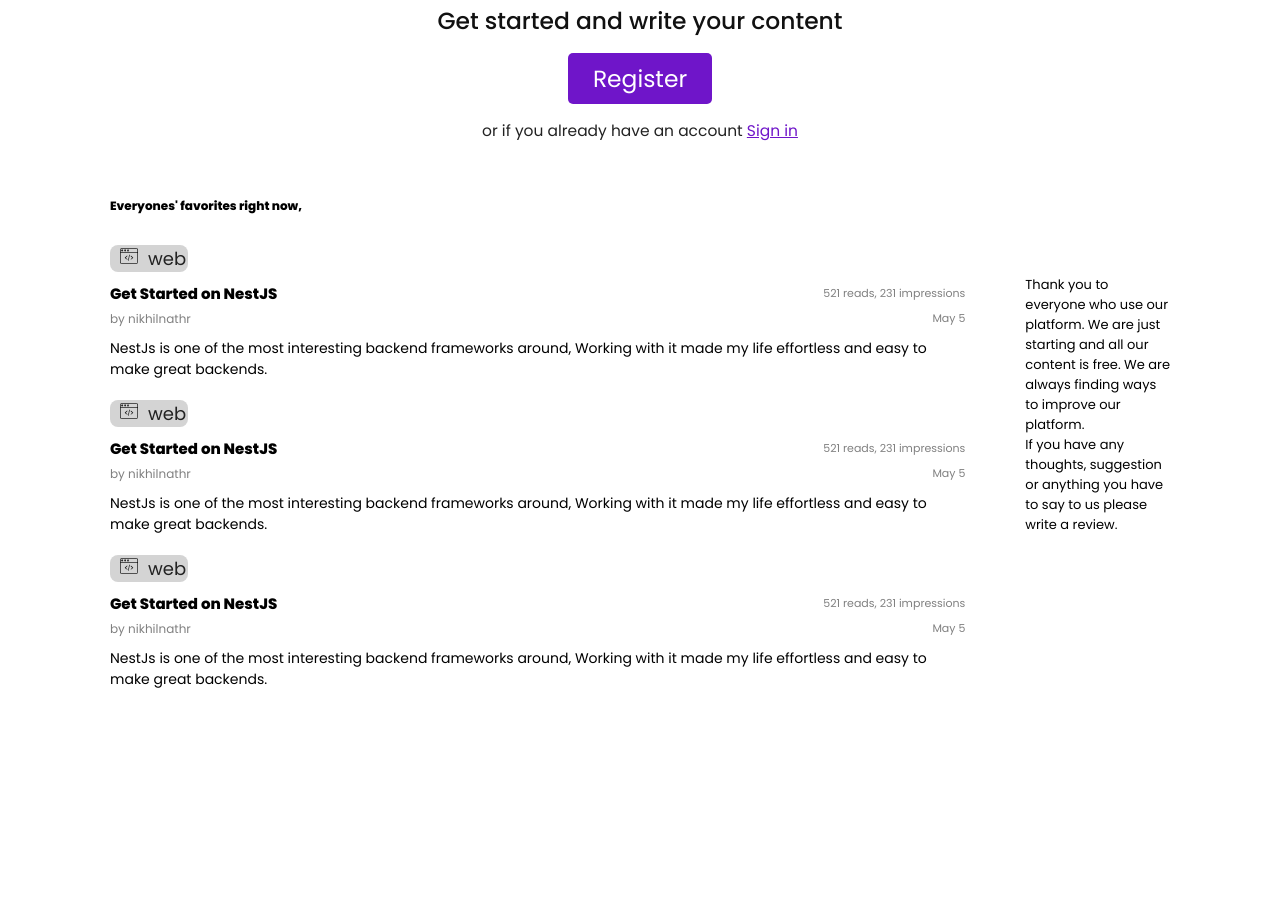
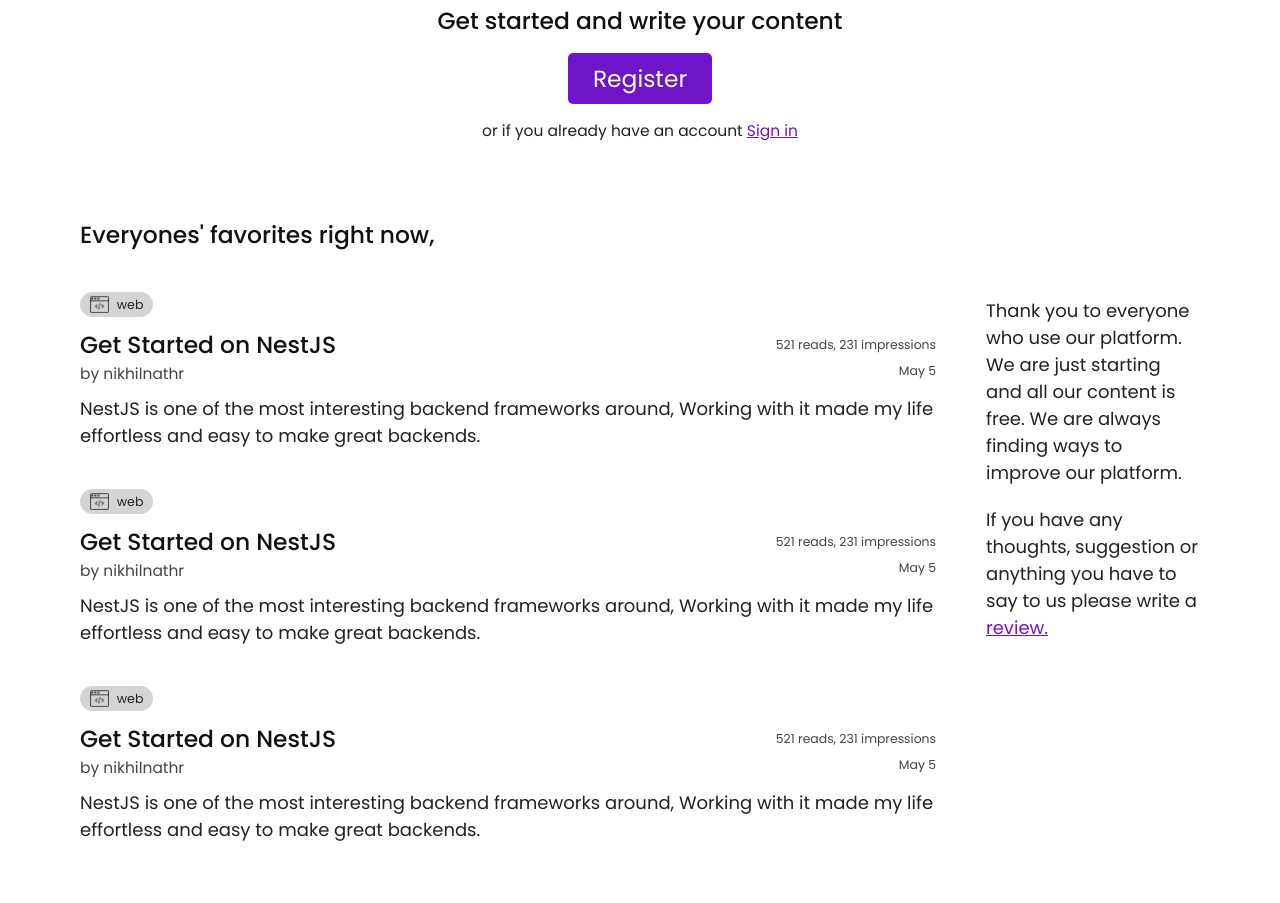
Before and after one commit to sivanandini029/artifact, a PHP site: page / in a window 1280 px wide. Shown: the part 462-1365 px from the top of the page. Before the commit the page ends 1150 px from the top, so only its background shows below. Run offline with PHP 8.4, Linux system fonts and the light colour scheme.

Commit message:
Modify bottom section

```diff
--- a/index.html
+++ b/index.html
@@ -1,7 +1,7 @@
 <!DOCTYPE html>
 <html>
     <head>
-        <title>artifact</title>
+        <title>Artifact</title>
         <link rel="stylesheet" href="style.css">
         <link href="https://fonts.googleapis.com/css2?family=Poppins:wght@400;500;800&display=swap" rel="stylesheet">
     </head>
@@ -32,15 +32,16 @@
                     <a href="#" class="register">Register</a>
                     <div class="account-exists">or if you already have an account <a href="#" class="make-purple">Sign in</a> </div>
                 </div>
-                <div class="favourite">Everyones' favorites right now,</div>
-                <div class="main-container">
+                <div class="bottom-section">
+                    <div class="post-section">
+                        <div class="title">Everyones' favorites right now,</div>
                         <div class="post-container">
-                        <div class="left-side">
-                            <div class="web">
-                                <div class="web-icon">
-                                    <img src="web 1.png">
+                            <div class="post">
+                                <div class="labels">
+                                    <div class="label">
+                                        <img class="icon" src="web 1.png">
+                                        <div class="name">web</div>
                                     </div>
-                                <div class="web-name">web</div>
                                 </div>
                                 <div class="subject">
                                     <div class="heading">Get Started on NestJS</div>
@@ -50,14 +51,14 @@
                                     <div class="author-name">by nikhilnathr</div>
                                     <div class="date">May 5</div>
                                 </div>
-                            <div class="contents">NestJs is one of the most interesting backend frameworks around, Working with it made my life effortless and easy to make great backends.</div>
+                                <div class="contents">NestJS is one of the most interesting backend frameworks around, Working with it made my life effortless and easy to make great backends.</div>
                             </div>
-                        <div class="left-side">
-                            <div class="web">
-                                <div class="web-icon">
-                                    <img src="web 1.png">
+                            <div class="post">
+                                <div class="labels">
+                                    <div class="label">
+                                        <img class="icon" src="web 1.png">
+                                        <div class="name">web</div>
                                     </div>
-                                <div class="web-name">web</div>
                                 </div>
                                 <div class="subject">
                                     <div class="heading">Get Started on NestJS</div>
@@ -67,14 +68,14 @@
                                     <div class="author-name">by nikhilnathr</div>
                                     <div class="date">May 5</div>
                                 </div>
-                            <div class="contents">NestJs is one of the most interesting backend frameworks around, Working with it made my life effortless and easy to make great backends.</div>
+                                <div class="contents">NestJS is one of the most interesting backend frameworks around, Working with it made my life effortless and easy to make great backends.</div>
                             </div>
-                        <div class="left-side">
-                            <div class="web">
-                                <div class="web-icon">
-                                    <img src="web 1.png">
+                            <div class="post">
+                                <div class="labels">
+                                    <div class="label">
+                                        <img class="icon" src="web 1.png">
+                                        <div class="name">web</div>
                                     </div>
-                                <div class="web-name">web</div>
                                 </div>
                                 <div class="subject">
                                     <div class="heading">Get Started on NestJS</div>
@@ -84,10 +85,18 @@
                                     <div class="author-name">by nikhilnathr</div>
                                     <div class="date">May 5</div>
                                 </div>
-                            <div class="contents">NestJs is one of the most interesting backend frameworks around, Working with it made my life effortless and easy to make great backends.</div>
+                                <div class="contents">NestJS is one of the most interesting backend frameworks around, Working with it made my life effortless and easy to make great backends.</div>
                             </div>
                         </div>
-                        <div class="right-side">Thank you to everyone who use our platform. We are just starting and all our content is free. We are always finding ways to improve our platform.</br> If you have any thoughts, suggestion or anything you have to say to us please write a review.</div>
+                    </div>
+                    <div class="right-side">
+                        <p>
+                            Thank you to everyone who use our platform. We are just starting and all our content is free. We are always finding ways to improve our platform.
+                        </p>
+                        <p>
+                            If you have any thoughts, suggestion or anything you have to say to us please write a <a href="#" class="make-purple">review.</a>
+                        </p>
+                    </div>
                 </div>
             </main>
         </div>
--- a/style.css
+++ b/style.css
@@ -108,76 +108,103 @@
     font-size: 0.86rem;
     padding: 15px;
 }
+
+/* bottom section */
 .favourite {
     color: #000000;
     font-weight: bold;
     padding: 20px 30px 20px 30px;
     font-size: 12px;
 }
-.main-container {
-    width: 100%;
+.bottom-section {
     display: flex;
+    padding: 40px 0;
 }
-.main-container .post-container{
-    flex-grow: 3;
+.bottom-section .post-section {
+    flex: 4;
 }
-.main-container .left-side {
-    padding: 10px 30px;
+.bottom-section .post-section .title {
+    font-weight: 500;
+    font-size: 1.3rem;
+    color: #111111;
+    padding-bottom: 20px;
 }
- .left-side .web {
-    border: 1px;
+.bottom-section .post-section .post {
+    padding: 20px 0;
+}
+.bottom-section .post-section .post .labels {
+    display: flex;
+    flex-wrap: wrap;
+}
+.bottom-section .post-section .post .labels .label {
+    font-size: 0.7rem;
     background-color: #D4D4D4;
-    border-radius: 8px;
-    width: 78px;
+    border-radius: 12.5px;
+    height: 25px;
     display: flex;
     justify-content: space-between;
-    padding-left: 10px;
-
+    align-items: center;
+    padding: 0 10px;
+    margin-right: 8px;
 }
-.web .web-name {
-    padding-left: 10px;
-    padding-right: 10px;
+.bottom-section .post-section .post .labels .label .icon {
+    margin-right: 8px;
+    height: 75%;
+    object-fit: contain;
 }
-.left-side .subject {
+.bottom-section .post-section .post .subject {
     display: flex;
     justify-content: space-between;
+    align-items: center;
     padding-top: 10px;
 }
-.left-side .heading {
-    color: #000000;
-    font-size: 15px;
-    font-weight: bold;
+.bottom-section .post-section .post .heading {
+    color: #111111;
+    font-size: 1.3rem;
+    font-weight: 500;
 }
-.left-side .subject .readings {
-    font-size: 11px;
-    color: gray;
-    display: flex;
-    align-items: center;
+.bottom-section .post-section .post .subject .readings {
+    font-size: 0.69rem;
+    color: #444444;
+    text-align: right;
 }
-.left-side .author-details {
+.bottom-section .post-section .post .author-details {
     display: flex;
     justify-content: space-between;
-    padding-top: 5px;
 }
-.left-side .author-details .author-name {
-    color: gray;
-    font-size: 12px;
+.bottom-section .post-section .post .author-details .author-name {
+    color: #444444;
+    font-size: 0.86rem;
 }
-.left-side .author-details .date {
-    color: gray;
-    font-size: 11px;
+.bottom-section .post-section .post .author-details .date {
+    font-size: 0.69rem;
+    color: #444444;
+    text-align: right;
 }
-.left-side .contents {
-    color: #000000;
-    font-size: 14px;
+.bottom-section .post-section .post .contents {
     padding-top: 10px;
 }
-.main-container .right-side {
-    width: 20%;
-    font-size: 13px;
-    color: #000000;
-    flex-grow: 1;
-    padding: 40px 30px 0 30px;
-    margin-top: 0;
-    align-items: unset;
+.bottom-section .right-side {
+    flex: 1;
+    padding: 60px 0 0 50px;
 }
+.bottom-section .right-side p {
+    margin: 20px 0;
+}
+
+/* medium screens */
+@media (max-width: 1100px) {
+    .main {
+        padding: 0 40px;
+    }
+}
+
+/* small screens */
+@media (max-width: 700px) {
+    .bottom-section {
+        flex-direction: column;
+    }
+    .bottom-section .right-side {
+        padding: 60px 0 0 0;
+    }
+}
```
Lines whose indentation alone changed are shown as unchanged.
